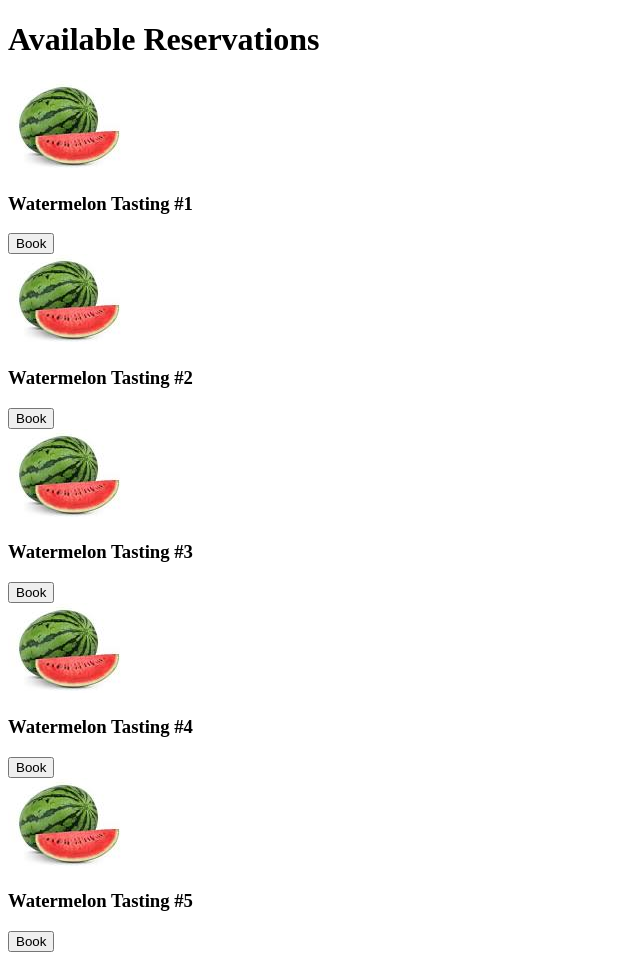
After one commit to lydialbert/watermelon-tasting-app, a Flask app: template templates/tastings.html in a window 1280 px wide. The commit adds this page. Shown: the whole page, without its empty margins (0-640 px from the left). Run offline with Flask 2, Linux system fonts and the light colour scheme; the template is opened without the code that fills it, so the values that code supplies are empty.

Commit message:
Reservations Page Template Design.

```diff
--- a/server.py
+++ b/server.py
@@ -2,12 +2,16 @@
 
 from flask import Flask, render_template, request, flash, session, redirect
 from model import connect_to_db, db
+from jinja2 import StrictUndefined
 
 import os
 import requests
+import crud
+import calendar
 
 app = Flask(__name__)
 app.secret_key = "SECRET"
+app.jinja_env.undefined = StrictUndefined
 
 @app.route('/')
 def welcome():
@@ -22,8 +26,7 @@ def new_user():
     first_name = request.form.get("fname")
     username = request.form.get("username")
 
-    #create user in database using crud function
-    flash("Success! Go ahead and login.")
+    user = crud.create_user(first_name, username)
 
     return redirect('/')
 
@@ -33,6 +36,22 @@ def logging_in():
 
     return render_template("bookings.html")
 
+
+@app.route('/book', methods=['POST'])
+def present_bookings():
+    """View Watermelon Tastings for Booking."""
+
+    start_time = request.form.get("start-time")
+    end_time = request.form.get("end-time")
+
+    avaiable_reservations = ['time']
+
+    if start_time not in avaiable_reservations:
+        flash("Sorry their are no reservations available for that time")
+    else:
+        return render_template("tastings.html")
+
+
 if __name__ == "__main__":
     connect_to_db(app)
     app.run(host="0.0.0.0", debug=True)
--- /dev/null
+++ b/templates/tastings.html
@@ -0,0 +1,26 @@
+<!---Select a Booking for Watermelon App.--->
+
+<!DOCTYPE html>
+<html lang="en">
+  <head>
+    <meta charset="UTF-8">
+    <meta name="viewport" content="width=device-width, initial-scale=1.0">
+    <meta http-equiv="X-UA-Compatible" content="ie=edge">
+    <title>Watermelon Tastings</title>
+  </head>
+  <body>
+    <h1>Available Reservations</h1>
+    {% for i in range(5) %}
+        <div class="watermelon-tastings">
+            <img src="static/images/watermelon.jpeg">
+            <h3>Watermelon Tasting #{{ i+1 }}</h3>
+            <button id="book-res">Book</button>
+        </div>
+    {% endfor %}
+    <ul>
+      {% for message in get_flashed_messages() %}
+        <li>{{ message }}</li>
+      {% endfor %}
+    </ul>
+  </body>
+</html>
```
Also changed, not shown: crud.py (+6 -1 lines), templates/bookings.html (+14 -12 lines), static/images/watermelon.jpeg (added), 1 other file.
